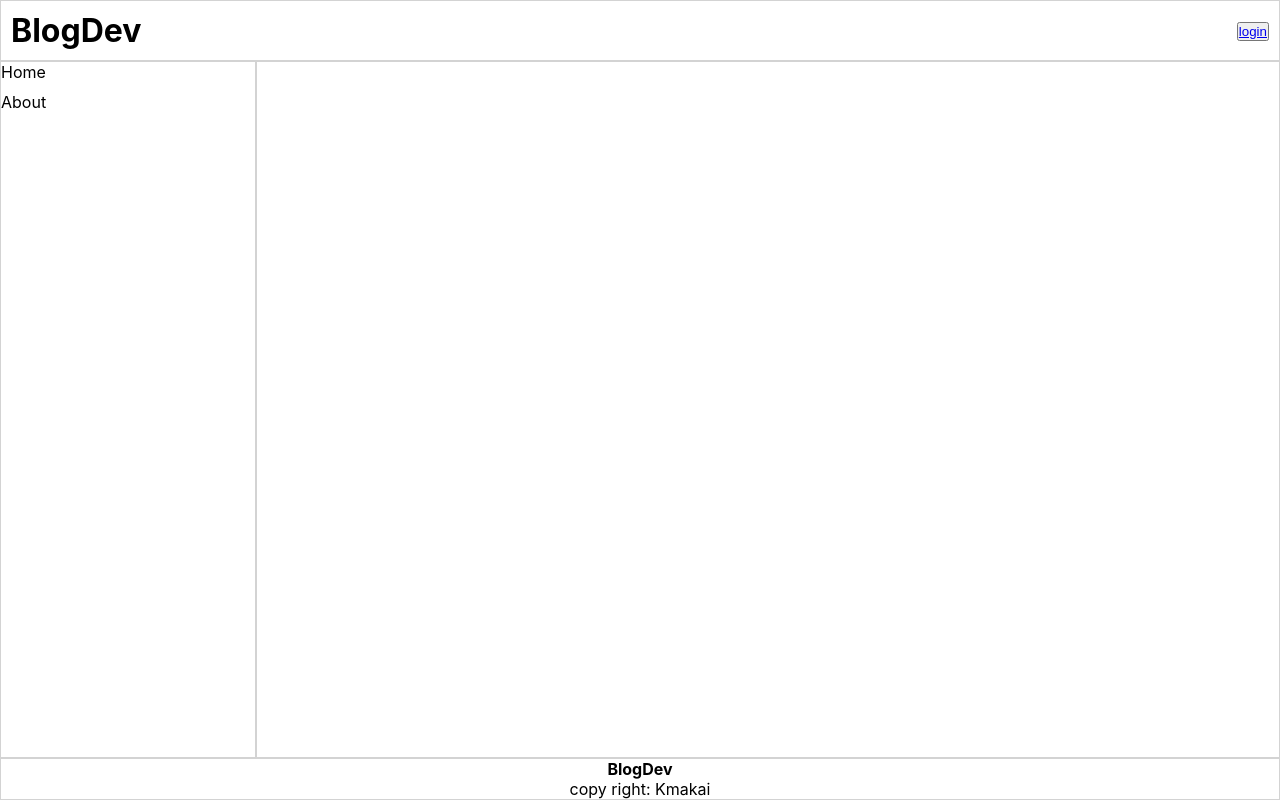
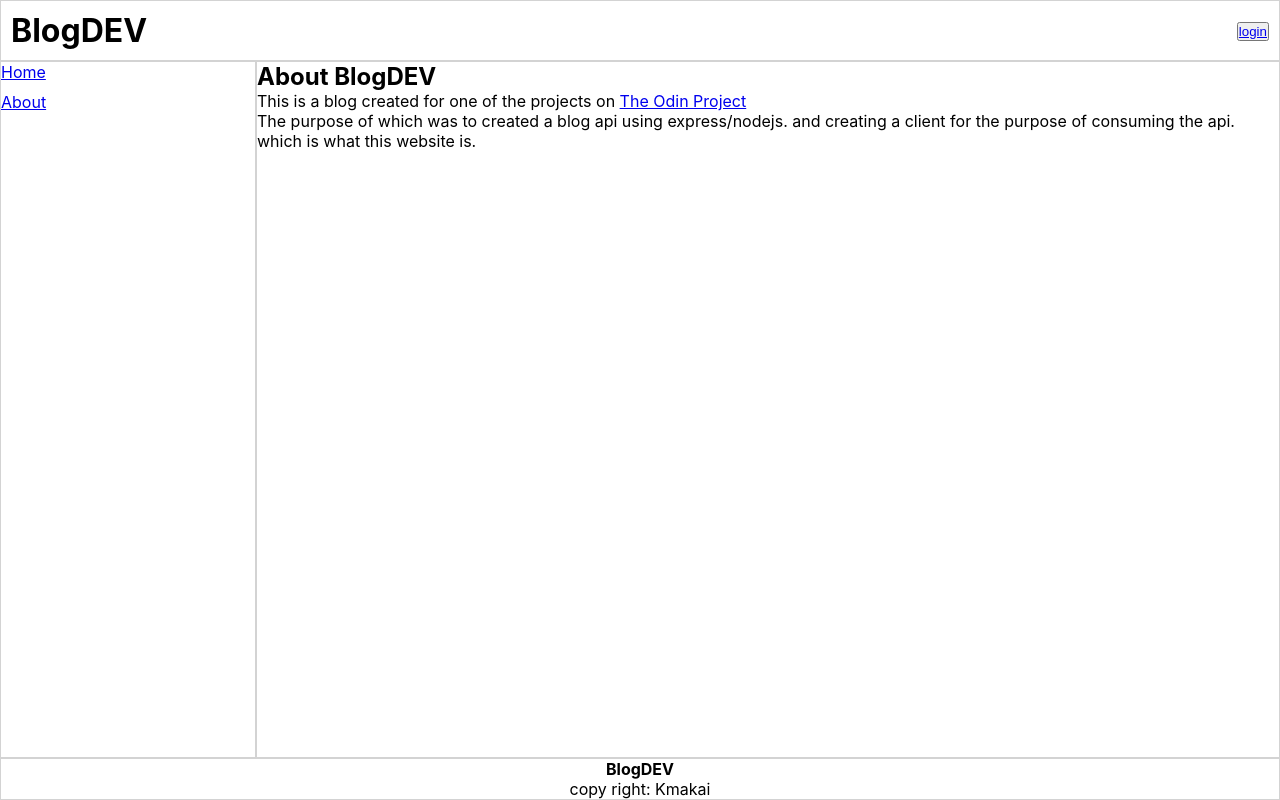
Before and after one commit to kmakai/blog-api-frontend, a React (Create React App) app: page /about in a window 1280 px wide. Built offline with nearby package versions, Linux system fonts and the light colour scheme.

Commit message:
working on posts page. preview cards implemented

```diff
--- a/src/App.js
+++ b/src/App.js
@@ -2,10 +2,11 @@ import "./App.css";
 import { BrowserRouter as Router, Routes, Route } from "react-router-dom";
 import { BlogProvider } from "./context/blog/BlogContext";
 import Header from "./components/Header";
-import Posts from "./components/Posts";
+import Posts from "./pages/Posts";
 import AsideNav from "./components/AsideNav";
 import Login from "./pages/Login";
 import Footer from "./components/Footer";
+import About from "./pages/About";
 
 function App() {
   return (
@@ -19,6 +20,7 @@ function App() {
               <Routes>
                 <Route path="/" element={<Posts />} />
                 <Route path="/login" element={<Login />} />
+                <Route path="/about" element={<About />} />
               </Routes>
             </main>
           </div>
--- a/src/components/AsideNav.jsx
+++ b/src/components/AsideNav.jsx
@@ -1,11 +1,16 @@
 import React from "react";
+import { Link } from "react-router-dom";
 
 function AsideNav() {
   return (
     <aside>
       <ul>
-        <li>Home</li>
-        <li>About</li>
+        <li>
+          <Link to="/">Home</Link>
+        </li>
+        <li>
+          <Link to="/about">About</Link>
+        </li>
       </ul>
     </aside>
   );
--- a/src/components/Footer.jsx
+++ b/src/components/Footer.jsx
@@ -4,7 +4,7 @@ function Footer() {
   return (
     <footer>
       <div className="info">
-        <strong>BlogDev</strong>
+        <strong>BlogDEV</strong>
         <p>copy right: Kmakai</p>
       </div>
     </footer>
--- a/src/components/Header.jsx
+++ b/src/components/Header.jsx
@@ -1,15 +1,29 @@
 import React, { useContext } from "react";
 import BlogContext from "../context/blog/BlogContext";
-import { Link } from "react-router-dom";
+import { Link, useNavigate } from "react-router-dom";
+import { logOut } from "../context/blog/BlogActions";
 
 function Header() {
-  const { user } = useContext(BlogContext);
+  const navigate = useNavigate();
+  const { user, dispatch } = useContext(BlogContext);
+
+  const onlogout = async () => {
+    await logOut();
+    dispatch({
+      type: "LOG_OUT",
+      payload: null,
+    });
+    navigate("/");
+  };
   return (
     <header className="header">
-      <h1>BlogDev</h1>
+      <h1>BlogDEV</h1>
       <div className="user-info">
         {user !== null ? (
-          <p>{user.email}</p>
+          <>
+            <button onClick={onlogout}>Logout</button>
+            <p>{user.email}</p>
+          </>
         ) : (
           <button>
             <Link to="/login"> login </Link>
--- /dev/null
+++ b/src/components/PostPreview.jsx
@@ -0,0 +1,14 @@
+import React from "react";
+
+function postPreview({ post }) {
+  return (
+    <div className="post-card">
+      <h3>{post.title}</h3>
+      <p>
+        Posted: {post.createdAt.split("T")[0]} by: {post.author.name}{" "}
+      </p>
+    </div>
+  );
+}
+
+export default postPreview;
--- a/src/context/blog/BlogActions.js
+++ b/src/context/blog/BlogActions.js
@@ -22,3 +22,7 @@ export const login = async (formData) => {
 
   return response.data;
 };
+
+export const logOut = () => {
+  localStorage.removeItem("user");
+};
--- a/src/context/blog/BlogReducer.js
+++ b/src/context/blog/BlogReducer.js
@@ -12,6 +12,12 @@ const BlogReducer = (state, action) => {
         user: action.payload,
       };
 
+    case "LOG_OUT":
+      return {
+        ...state,
+        user: action.payload,
+      };
+
     default:
       return state;
   }
--- /dev/null
+++ b/src/pages/About.jsx
@@ -0,0 +1,20 @@
+import React from "react";
+
+function About() {
+  return (
+    <div className="about-page">
+      <h2>About BlogDEV</h2>
+      <p>
+        This is a blog created for one of the projects on{" "}
+        <a href="https://www.theodinproject.com/">The Odin Project</a>{" "}
+      </p>
+      <p>
+        The purpose of which was to created a blog api using express/nodejs. and
+        creating a client for the purpose of consuming the api. which is what
+        this website is.
+      </p>
+    </div>
+  );
+}
+
+export default About;
--- a/src/components/Posts.jsx
+++ b/src/pages/Posts.jsx
@@ -1,6 +1,7 @@
 import React, { useContext, useEffect } from "react";
 import { getPosts } from "../context/blog/BlogActions";
 import BlogContext from "../context/blog/BlogContext";
+import PostPreview from "../components/PostPreview";
 
 function Posts() {
   const { posts, dispatch } = useContext(BlogContext);
@@ -23,7 +24,7 @@ function Posts() {
       {posts.length > 0 && (
         <div>
           {posts.map((post) => (
-            <p>post.title</p>
+            <PostPreview post={post} key={post._id} />
           ))}
         </div>
       )}
```
